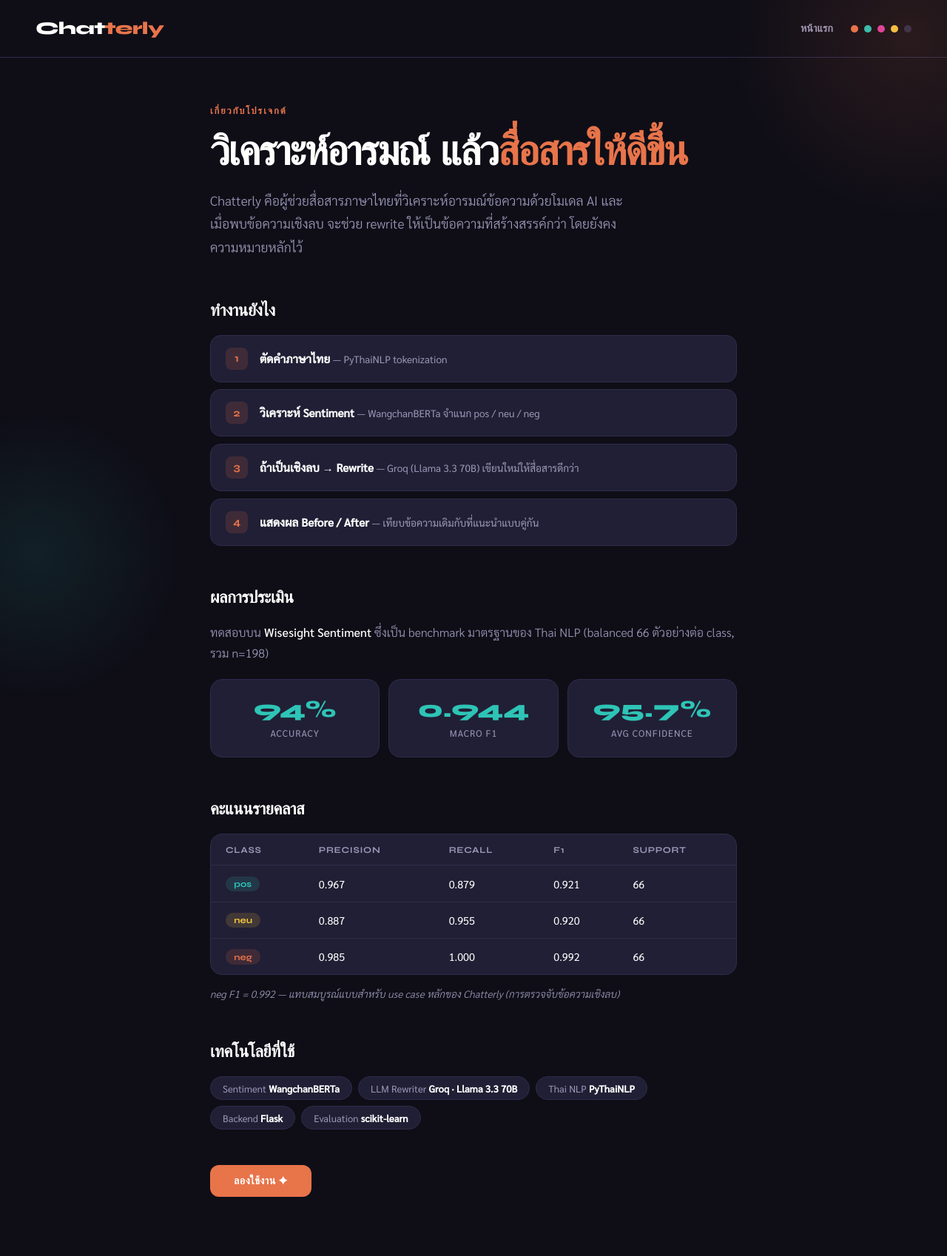
After one commit to nannapasm005-hub/Chatterly, a Flask app: page /about in a window 1280 px wide. The commit adds this page. Shown: the whole page at 74% size. Run offline with Flask 3, Linux system fonts and the light colour scheme.

Commit message:
docs: add /about page, fix deps, expand README with demo
- add python-dotenv + eval deps (scikit-learn, matplotlib, seaborn, tqdm) to requirements
- add templates/about.html for the existing /about route + nav links
- expand README: Demo screenshots, Routes table, accurate Project Structure, License, setup notes
- ignore .DS_Store

```diff
--- /dev/null
+++ b/templates/about.html
@@ -0,0 +1,376 @@
+<!DOCTYPE html>
+<html lang="th">
+<head>
+  <meta charset="UTF-8" />
+  <meta name="viewport" content="width=device-width, initial-scale=1.0" />
+  <title>เกี่ยวกับ · Chatterly</title>
+  <link href="https://fonts.googleapis.com/css2?family=Syne:wght@400;600;700;800&family=Sarabun:wght@300;400;500&display=swap" rel="stylesheet" />
+  <style>
+    *, *::before, *::after { box-sizing: border-box; margin: 0; padding: 0; }
+
+    :root {
+      --bg: #0f0e17;
+      --surface: #1a1928;
+      --card: #211f35;
+      --border: #2e2c4a;
+      --orange: #e8744a;
+      --teal: #2ec4b6;
+      --pink: #e040a0;
+      --yellow: #f5c842;
+      --text: #fffffe;
+      --muted: #9b98b8;
+      --pos: #2ec4b6;
+      --neu: #f5c842;
+      --neg: #e8744a;
+    }
+
+    body {
+      background: var(--bg);
+      color: var(--text);
+      font-family: 'Sarabun', sans-serif;
+      min-height: 100vh;
+      overflow-x: hidden;
+    }
+
+    /* ── Background decoration ── */
+    body::before {
+      content: '';
+      position: fixed;
+      top: -200px; right: -200px;
+      width: 500px; height: 500px;
+      border-radius: 50%;
+      background: radial-gradient(circle, rgba(232,116,74,0.12) 0%, transparent 70%);
+      pointer-events: none;
+    }
+    body::after {
+      content: '';
+      position: fixed;
+      bottom: -150px; left: -150px;
+      width: 400px; height: 400px;
+      border-radius: 50%;
+      background: radial-gradient(circle, rgba(46,196,182,0.10) 0%, transparent 70%);
+      pointer-events: none;
+    }
+
+    /* ── Nav ── */
+    nav {
+      display: flex;
+      align-items: center;
+      justify-content: space-between;
+      padding: 1.5rem 3rem;
+      border-bottom: 1px solid var(--border);
+    }
+
+    .logo {
+      font-family: 'Syne', sans-serif;
+      font-weight: 800;
+      font-size: 1.5rem;
+      color: var(--text);
+      letter-spacing: -0.03em;
+      text-decoration: none;
+    }
+    .logo span { color: var(--orange); }
+
+    .nav-right {
+      display: flex;
+      align-items: center;
+      gap: 1.5rem;
+    }
+    .nav-link {
+      font-family: 'Syne', sans-serif;
+      font-weight: 600;
+      font-size: 0.9rem;
+      color: var(--muted);
+      text-decoration: none;
+      transition: color 0.2s;
+    }
+    .nav-link:hover { color: var(--text); }
+    .nav-dots { display: flex; gap: 0.5rem; }
+    .nav-dots span { width: 10px; height: 10px; border-radius: 50%; }
+
+    /* ── Layout ── */
+    .wrap {
+      max-width: 760px;
+      margin: 0 auto;
+      padding: 4rem 1.5rem 5rem;
+      position: relative;
+      z-index: 1;
+    }
+
+    .eyebrow {
+      font-family: 'Syne', sans-serif;
+      font-weight: 700;
+      font-size: 0.8rem;
+      letter-spacing: 0.15em;
+      text-transform: uppercase;
+      color: var(--orange);
+      margin-bottom: 1rem;
+    }
+
+    h1 {
+      font-family: 'Syne', sans-serif;
+      font-weight: 800;
+      font-size: clamp(2.2rem, 5vw, 3.5rem);
+      line-height: 1.1;
+      letter-spacing: -0.04em;
+      margin-bottom: 1.2rem;
+    }
+    h1 em { font-style: normal; color: var(--orange); }
+
+    .lead {
+      color: var(--muted);
+      font-size: 1.1rem;
+      font-weight: 300;
+      line-height: 1.8;
+      max-width: 560px;
+    }
+
+    h2 {
+      font-family: 'Syne', sans-serif;
+      font-weight: 700;
+      font-size: 1.4rem;
+      letter-spacing: -0.02em;
+      margin: 3.5rem 0 1.25rem;
+    }
+
+    p.body { color: var(--muted); line-height: 1.8; font-weight: 300; }
+    p.body strong { color: var(--text); font-weight: 500; }
+
+    /* ── Flow ── */
+    .flow {
+      display: flex;
+      flex-direction: column;
+      gap: 0.6rem;
+      margin-top: 0.5rem;
+    }
+    .flow-step {
+      display: flex;
+      align-items: center;
+      gap: 1rem;
+      background: var(--card);
+      border: 1px solid var(--border);
+      border-radius: 14px;
+      padding: 1rem 1.25rem;
+    }
+    .flow-num {
+      flex-shrink: 0;
+      width: 30px; height: 30px;
+      border-radius: 8px;
+      background: rgba(232,116,74,0.15);
+      color: var(--orange);
+      font-family: 'Syne', sans-serif;
+      font-weight: 700;
+      font-size: 0.9rem;
+      display: flex;
+      align-items: center;
+      justify-content: center;
+    }
+    .flow-text { font-size: 0.95rem; }
+    .flow-text strong { color: var(--text); }
+    .flow-text span { color: var(--muted); font-size: 0.85rem; }
+
+    /* ── Stat cards ── */
+    .stats {
+      display: grid;
+      grid-template-columns: repeat(3, 1fr);
+      gap: 0.75rem;
+      margin-top: 0.5rem;
+    }
+    @media (max-width: 560px) { .stats { grid-template-columns: 1fr; } }
+
+    .stat {
+      background: var(--card);
+      border: 1px solid var(--border);
+      border-radius: 16px;
+      padding: 1.5rem;
+      text-align: center;
+    }
+    .stat-value {
+      font-family: 'Syne', sans-serif;
+      font-weight: 800;
+      font-size: 2rem;
+      color: var(--teal);
+      line-height: 1;
+    }
+    .stat-label {
+      font-size: 0.78rem;
+      color: var(--muted);
+      margin-top: 0.5rem;
+      text-transform: uppercase;
+      letter-spacing: 0.08em;
+    }
+
+    /* ── Table ── */
+    .table-wrap {
+      overflow-x: auto;
+      background: var(--card);
+      border: 1px solid var(--border);
+      border-radius: 16px;
+      margin-top: 0.5rem;
+    }
+    table { border-collapse: collapse; width: 100%; font-size: 0.9rem; }
+    th, td { padding: 0.85rem 1.25rem; text-align: left; white-space: nowrap; }
+    th {
+      font-family: 'Syne', sans-serif;
+      font-weight: 700;
+      font-size: 0.75rem;
+      text-transform: uppercase;
+      letter-spacing: 0.06em;
+      color: var(--muted);
+      border-bottom: 1px solid var(--border);
+    }
+    td { color: var(--text); border-bottom: 1px solid var(--border); }
+    tr:last-child td { border-bottom: none; }
+    .pill {
+      display: inline-block;
+      padding: 0.2rem 0.7rem;
+      border-radius: 999px;
+      font-family: 'Syne', sans-serif;
+      font-weight: 700;
+      font-size: 0.75rem;
+    }
+    .pill.pos { background: rgba(46,196,182,0.15); color: var(--pos); }
+    .pill.neu { background: rgba(245,200,66,0.15); color: var(--neu); }
+    .pill.neg { background: rgba(232,116,74,0.15); color: var(--neg); }
+
+    /* ── Tech chips ── */
+    .chips {
+      display: flex;
+      flex-wrap: wrap;
+      gap: 0.5rem;
+      margin-top: 0.5rem;
+    }
+    .chip {
+      background: var(--card);
+      border: 1px solid var(--border);
+      border-radius: 999px;
+      padding: 0.4rem 1rem;
+      font-size: 0.82rem;
+      color: var(--muted);
+    }
+    .chip strong { color: var(--text); }
+
+    /* ── CTA ── */
+    .cta {
+      display: inline-flex;
+      align-items: center;
+      gap: 0.5rem;
+      margin-top: 3rem;
+      background: var(--orange);
+      color: white;
+      text-decoration: none;
+      border-radius: 12px;
+      padding: 0.8rem 2rem;
+      font-family: 'Syne', sans-serif;
+      font-weight: 700;
+      font-size: 0.9rem;
+      letter-spacing: 0.03em;
+      transition: all 0.2s;
+    }
+    .cta:hover { background: #d4633a; transform: translateY(-1px); }
+
+    .note {
+      color: var(--muted);
+      font-size: 0.85rem;
+      font-weight: 300;
+      margin-top: 1rem;
+      font-style: italic;
+    }
+  </style>
+</head>
+<body>
+
+<nav>
+  <a class="logo" href="/">Chat<span>terly</span></a>
+  <div class="nav-right">
+    <a class="nav-link" href="/">หน้าแรก</a>
+    <div class="nav-dots">
+      <span style="background:#e8744a"></span>
+      <span style="background:#2ec4b6"></span>
+      <span style="background:#e040a0"></span>
+      <span style="background:#f5c842"></span>
+      <span style="background:#2e2c4a"></span>
+    </div>
+  </div>
+</nav>
+
+<div class="wrap">
+
+  <div class="eyebrow">เกี่ยวกับโปรเจกต์</div>
+  <h1>วิเคราะห์อารมณ์ แล้ว<em>สื่อสารให้ดีขึ้น</em></h1>
+  <p class="lead">
+    Chatterly คือผู้ช่วยสื่อสารภาษาไทยที่วิเคราะห์อารมณ์ข้อความด้วยโมเดล AI
+    และเมื่อพบข้อความเชิงลบ จะช่วย rewrite ให้เป็นข้อความที่สร้างสรรค์กว่า
+    โดยยังคงความหมายหลักไว้
+  </p>
+
+  <h2>ทำงานยังไง</h2>
+  <div class="flow">
+    <div class="flow-step">
+      <div class="flow-num">1</div>
+      <div class="flow-text"><strong>ตัดคำภาษาไทย</strong> <span>— PyThaiNLP tokenization</span></div>
+    </div>
+    <div class="flow-step">
+      <div class="flow-num">2</div>
+      <div class="flow-text"><strong>วิเคราะห์ Sentiment</strong> <span>— WangchanBERTa จำแนก pos / neu / neg</span></div>
+    </div>
+    <div class="flow-step">
+      <div class="flow-num">3</div>
+      <div class="flow-text"><strong>ถ้าเป็นเชิงลบ → Rewrite</strong> <span>— Groq (Llama 3.3 70B) เขียนใหม่ให้สื่อสารดีกว่า</span></div>
+    </div>
+    <div class="flow-step">
+      <div class="flow-num">4</div>
+      <div class="flow-text"><strong>แสดงผล Before / After</strong> <span>— เทียบข้อความเดิมกับที่แนะนำแบบคู่กัน</span></div>
+    </div>
+  </div>
+
+  <h2>ผลการประเมิน</h2>
+  <p class="body" style="margin-bottom:1.25rem">
+    ทดสอบบน <strong>Wisesight Sentiment</strong> ซึ่งเป็น benchmark มาตรฐานของ Thai NLP
+    (balanced 66 ตัวอย่างต่อ class, รวม n=198)
+  </p>
+  <div class="stats">
+    <div class="stat">
+      <div class="stat-value">94%</div>
+      <div class="stat-label">Accuracy</div>
+    </div>
+    <div class="stat">
+      <div class="stat-value">0.944</div>
+      <div class="stat-label">Macro F1</div>
+    </div>
+    <div class="stat">
+      <div class="stat-value">95.7%</div>
+      <div class="stat-label">Avg Confidence</div>
+    </div>
+  </div>
+
+  <h2>คะแนนรายคลาส</h2>
+  <div class="table-wrap">
+    <table>
+      <thead>
+        <tr><th>Class</th><th>Precision</th><th>Recall</th><th>F1</th><th>Support</th></tr>
+      </thead>
+      <tbody>
+        <tr><td><span class="pill pos">pos</span></td><td>0.967</td><td>0.879</td><td>0.921</td><td>66</td></tr>
+        <tr><td><span class="pill neu">neu</span></td><td>0.887</td><td>0.955</td><td>0.920</td><td>66</td></tr>
+        <tr><td><span class="pill neg">neg</span></td><td>0.985</td><td>1.000</td><td>0.992</td><td>66</td></tr>
+      </tbody>
+    </table>
+  </div>
+  <p class="note">neg F1 = 0.992 — แทบสมบูรณ์แบบสำหรับ use case หลักของ Chatterly (การตรวจจับข้อความเชิงลบ)</p>
+
+  <h2>เทคโนโลยีที่ใช้</h2>
+  <div class="chips">
+    <div class="chip">Sentiment <strong>WangchanBERTa</strong></div>
+    <div class="chip">LLM Rewriter <strong>Groq · Llama 3.3 70B</strong></div>
+    <div class="chip">Thai NLP <strong>PyThaiNLP</strong></div>
+    <div class="chip">Backend <strong>Flask</strong></div>
+    <div class="chip">Evaluation <strong>scikit-learn</strong></div>
+  </div>
+
+  <a class="cta" href="/">ลองใช้งาน ✦</a>
+
+</div>
+
+</body>
+</html>
```
Also changed, not shown: requirements.txt (+8 -0 lines), templates/index.html (+19 -0 lines), README.md, 3 other files.
